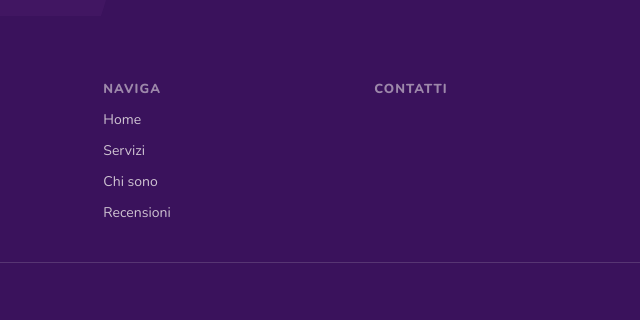
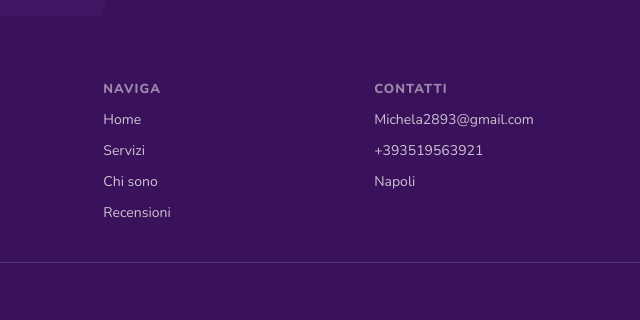
Before and after one commit to valeedah-design/Michelacatsitter, a website: page public/index.html in a window 1280 px wide. Shown: the part 4501-4821 px from the top of the page, 332-972 px from the left. Drawn offline with nearby package versions, Linux system fonts and the light colour scheme; no server answers.

Commit message:
Update index.html

```diff
--- a/public/index.html
+++ b/public/index.html
@@ -451,9 +451,9 @@
       </div>
       <div style="display:flex; flex-direction:column; gap:12px;">
         <span style="color:var(--white); font-weight:800; font-size:13px; letter-spacing:0.08em; text-transform:uppercase; opacity:0.5;"><span data-i18n-lang="it">Contatti</span><span data-i18n-lang="en" hidden>Contact</span></span>
-        <span id="footer-email" style="color:var(--white); opacity:0.75; font-size:14px;"></span>
-        <span id="footer-phone" style="color:var(--white); opacity:0.75; font-size:14px;"></span>
-        <span id="footer-city" style="color:var(--white); opacity:0.75; font-size:14px;"></span>
+        <span id="footer-email" style="color:var(--white); opacity:0.75; font-size:14px;">Michela2893@gmail.com</span>
+        <span id="footer-phone" style="color:var(--white); opacity:0.75; font-size:14px;">+393519563921</span>
+        <span id="footer-city" style="color:var(--white); opacity:0.75; font-size:14px;">Napoli</span>
       </div>
       <div style="display:flex; flex-direction:column; gap:12px;">
         <span style="color:var(--white); font-weight:800; font-size:13px; letter-spacing:0.08em; text-transform:uppercase; opacity:0.5;">
```
